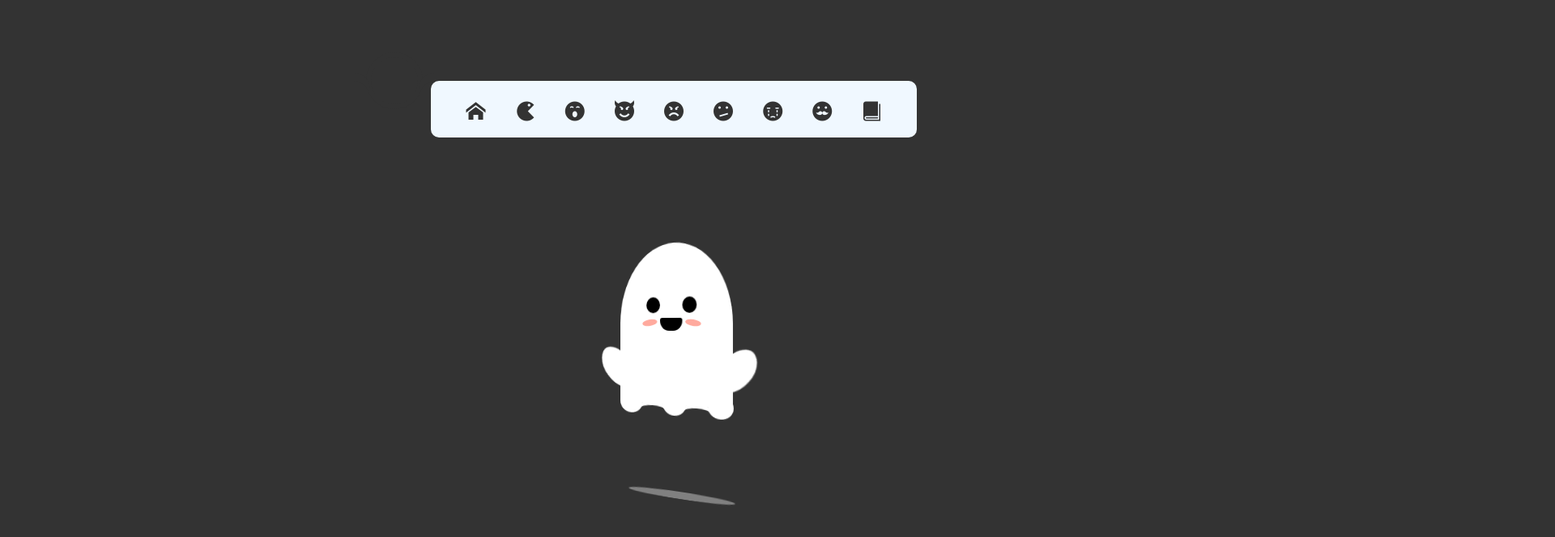
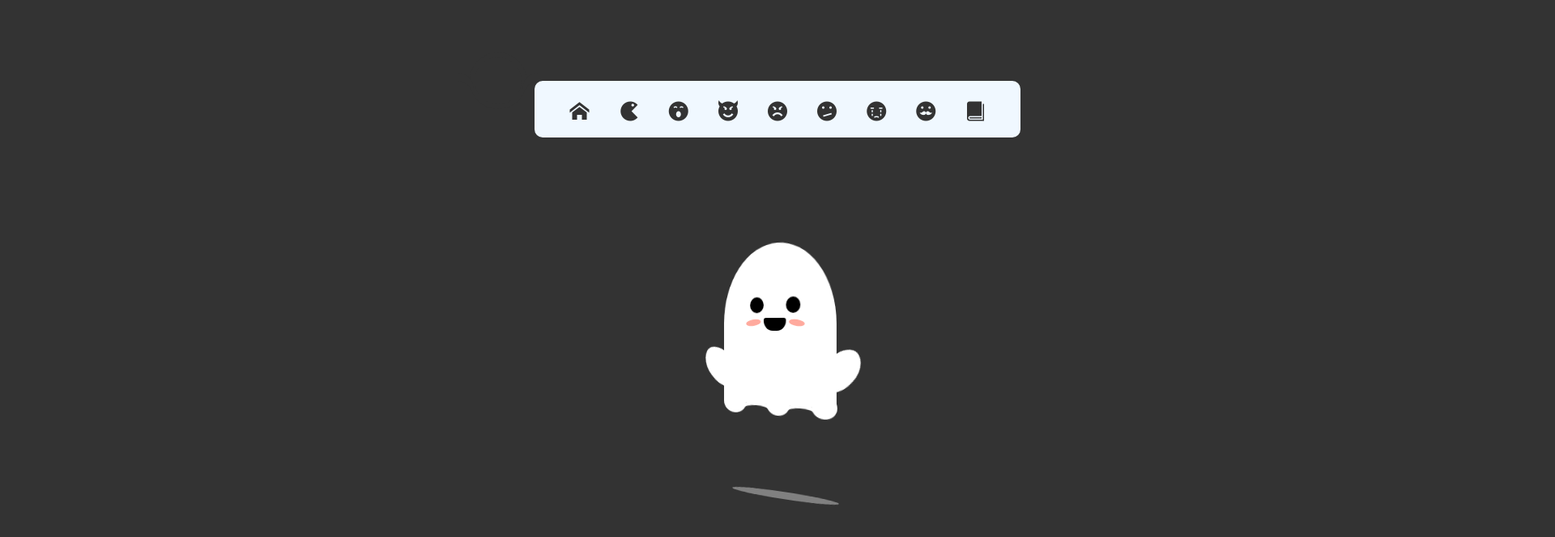
Before and after one commit to LittlPenguin/Little-Ghost, a plain HTML site: page index.html in a window 1280 px wide. Shown: the whole page at 81% size, 1920 px wide, since content can reach past the window. Drawn offline with Linux system fonts and the light colour scheme; files whose address does not match are found by name.

Commit message:
Update style.css

```diff
--- a/css/style.css
+++ b/css/style.css
@@ -29,13 +29,15 @@ body {
     justify-content: center;
     align-items: center;
     height: 100vh;
-    width: 130%;
+    width: 150%;
     background-color: #333;
-    perspective: 800px  ;
+    perspective: 800px;
     transform-style: preserve-3d;
+    overflow: hidden;
 }
 
 .ghost {
+
     position: relative;
     width: 160px;
     height: 200px;
```
